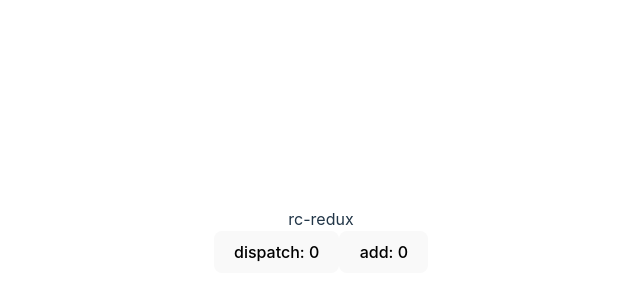
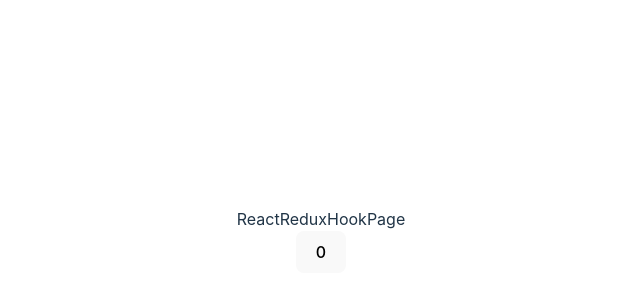
Before and after one commit to linzhengGithub/learn-react-toolbox, a React (Vite) app in the folder learn-rc-redux/: page / in a window 1280 px wide. Shown: the part 160-460 px from the top of the page, without its empty margins (319-959 px from the left). Built offline with nearby package versions, Linux system fonts and the light colour scheme.

Commit message:
learn: 使用 hook api 的方式代替 connect 的方式

```diff
--- a/learn-rc-redux/src/App.jsx
+++ b/learn-rc-redux/src/App.jsx
@@ -4,15 +4,23 @@ import { store } from './store';
 // import MyRedux from './dome/MyRedux';
 // import HooksPage from './dome/HooksPage';
 import ReactReduxPage from './dome/ReactReduxPage';
+import ReactReduxHookPage from './dome/ReactReduxHookPage';
 import { useState } from 'react';
 import { Provider } from './react-redux';
 
 function App() {
   // const [count, setCount] = useState(0)
   return (
+    // ---- 类组件
+    // <Provider store={store}>
+    //   <ReactReduxPage omg={0} />
+    // </Provider>
+    // ----
+    // ---- 函数组件
     <Provider store={store}>
-      <ReactReduxPage omg={0} />
+      <ReactReduxHookPage />
     </Provider>
+    // ----
     // <div>
     //   <button onClick={() => setCount(count + 1)}>{count}</button>
     //   <ReactReduxPage omg={count} />
--- /dev/null
+++ b/learn-rc-redux/src/dome/ReactReduxHookPage.jsx
@@ -0,0 +1,20 @@
+// import { useDispatch, useSelector } from "react-redux";
+import { useDispatch, useSelector } from "../react-redux";
+
+export default function ReactReduxHookPage() {
+  const count = useSelector(({ count }) => count)
+
+  const dispatch = useDispatch()
+
+  const add = () => {
+    dispatch({ type: 'ADD' })
+  }
+
+  return (
+    <>
+      ReactReduxHookPage
+      <br/>
+      <button onClick={add} > {count}</button>
+    </>
+  )
+}
--- a/learn-rc-redux/src/react-redux/index.jsx
+++ b/learn-rc-redux/src/react-redux/index.jsx
@@ -50,3 +50,25 @@ const useForceUpdate = () => {
   }, [])
   return update
 }
+
+export const useSelector = (selector) => {
+  const store = useContext(Context)
+  const { getState, subscribe } = store
+  // selector 是一个函数,接收一个参数(所有的状态值getState), 外面传入的 selector 在外面怎么玩都不归我管, 我只需要传出去所有状态值就行
+  const selectedState = selector(getState())
+
+  const forceUpdate = useForceUpdate()
+  useLayoutEffect(() => {
+    const unsubscribe = subscribe(() => forceUpdate())
+    return () => { unsubscribe() }
+  }, [subscribe])
+
+  return selectedState
+}
+
+export const useDispatch = () => {
+  const store = useContext(Context)
+  const { dispatch } = store
+
+  return dispatch
+}
```
